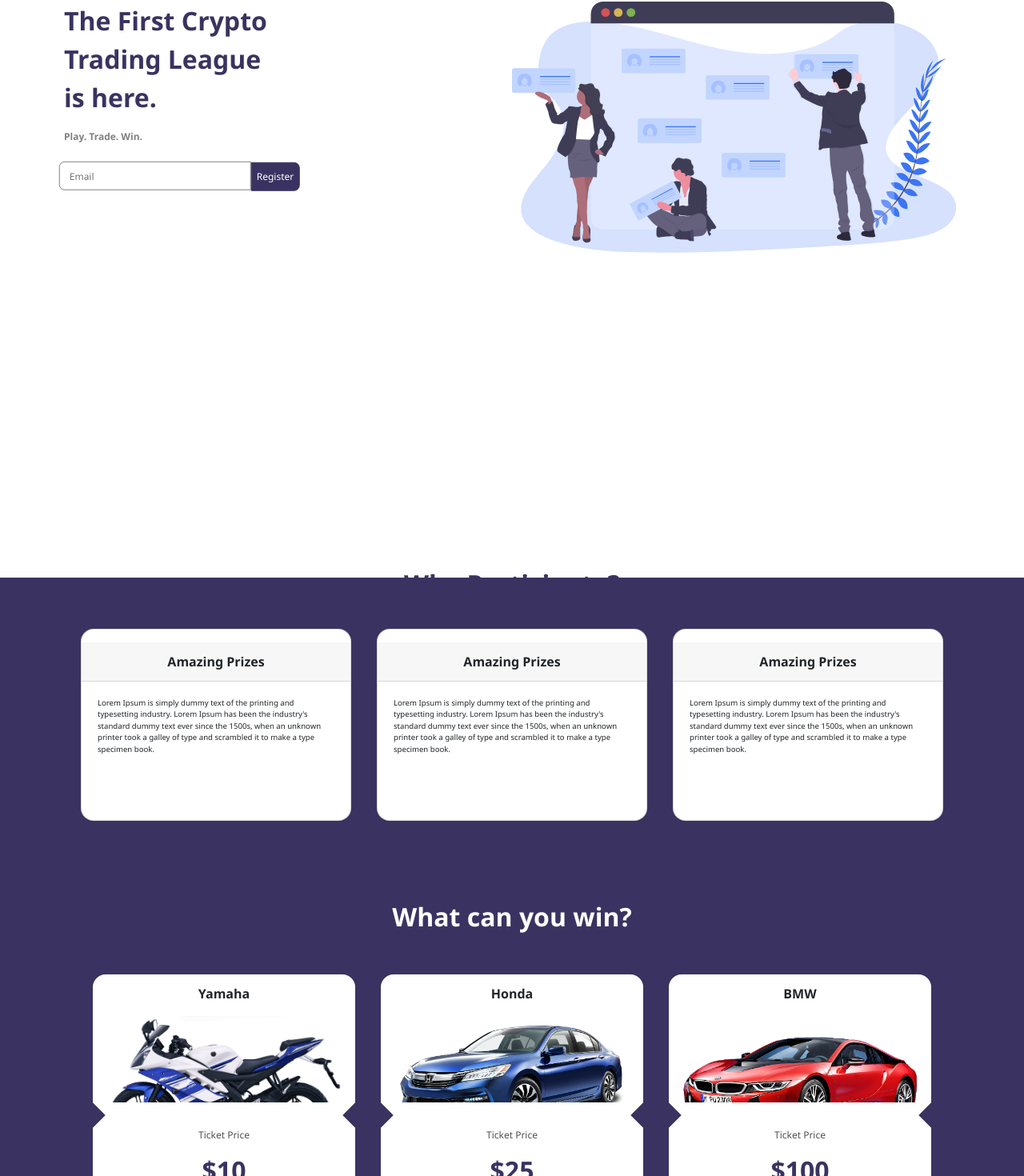
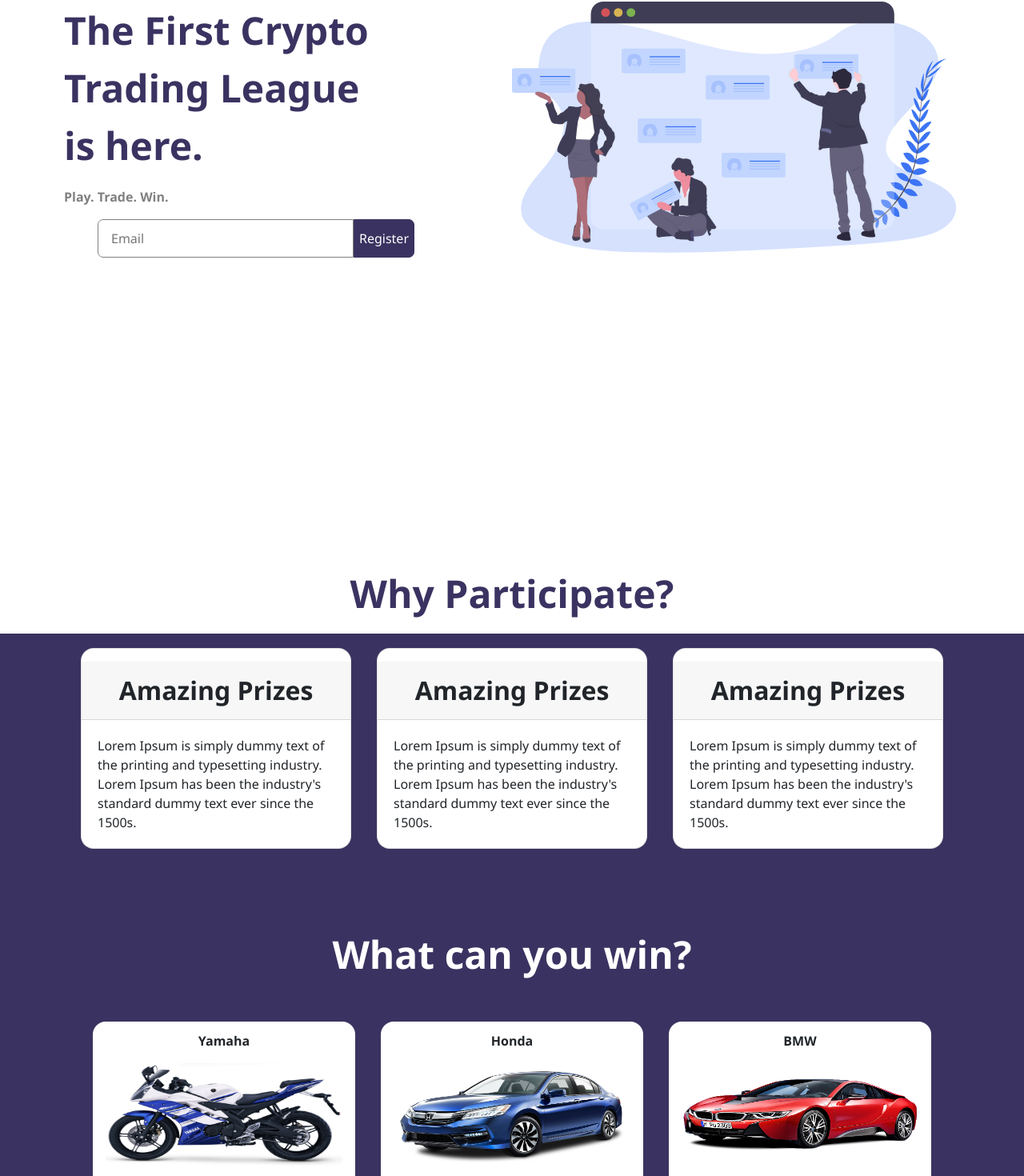
Before and after one commit to PrathamDogra/zubi-internship-task, a React (Create React App) app: page / in a window 1280 px wide. Shown: the part 94-1564 px from the top of the page at 80% size. Built offline with nearby package versions, Linux system fonts and the light colour scheme.

Commit message:
Second Commit

```diff
--- a/src/components/Cards/Cards.js
+++ b/src/components/Cards/Cards.js
@@ -15,8 +15,7 @@
             <div className="card-body">
               Lorem Ipsum is simply dummy text of the printing and typesetting
               industry. Lorem Ipsum has been the industry's standard dummy text
-              ever since the 1500s, when an unknown printer took a galley of
-              type and scrambled it to make a type specimen book.
+              ever since the 1500s.
             </div>
           </div>
         </Fade>
@@ -26,8 +25,7 @@
             <div className="card-body">
               Lorem Ipsum is simply dummy text of the printing and typesetting
               industry. Lorem Ipsum has been the industry's standard dummy text
-              ever since the 1500s, when an unknown printer took a galley of
-              type and scrambled it to make a type specimen book.
+              ever since the 1500s.
             </div>
           </div>
         </Fade>
@@ -37,8 +35,7 @@
             <div className="card-body">
               Lorem Ipsum is simply dummy text of the printing and typesetting
               industry. Lorem Ipsum has been the industry's standard dummy text
-              ever since the 1500s, when an unknown printer took a galley of
-              type and scrambled it to make a type specimen book.
+              ever since the 1500s.
             </div>
           </div>
         </Fade>
--- a/src/components/Cards/Cards.scss
+++ b/src/components/Cards/Cards.scss
@@ -5,7 +5,7 @@
   text-align: center;
   p {
     color: #3a3361;
-    font-size: 2rem;
+    font-size: 3rem;
     font-weight: 760;
   }
 }
@@ -23,21 +23,21 @@
   flex: 1;
   padding-top: 1em;
   border-radius: 1em;
-  height: 15rem;
+  height: 10%;
   width: auto;
   margin: 1em;
   p {
     text-align: center;
     padding: 1em;
-    font-size: 1em;
+    font-size: 2em;
     font-weight: bold;
   }
 }
 .card-header {
   text-align: center;
-  font-size: 1em;
+  font-size: 2em;
   font-weight: bold;
 }
 .card-body {
-  font-size: 0.6em;
+  font-size: 1em;
 }
--- a/src/components/Middle/Middle.scss
+++ b/src/components/Middle/Middle.scss
@@ -6,7 +6,7 @@
   text-align: center;
   p {
     color: white;
-    font-size: 2rem;
+    font-size: 3rem;
     font-weight: 760;
   }
 }
@@ -16,7 +16,7 @@
   position: relative;
 
   border-radius: 1em 1em 0 0;
-  height: 10rem;
+  height: 15rem;
   width: auto;
   margin: 1em;
   background: white;
@@ -28,6 +28,7 @@
   }
   img{
       padding: 1em;
+      height:10em;
   }
 }
 .card-1:before,
@@ -56,7 +57,7 @@
   p {
     text-align: center;
     color: #52514e;
-    font-size: 0.75em;
+    font-size: 1em;
     font-weight: 500;
   }
   h3{
--- a/src/components/Top/Top.scss
+++ b/src/components/Top/Top.scss
@@ -19,23 +19,24 @@
   cursor: pointer;
   p {
     color: $main-color;
-    font-size: 2rem;
+    font-size: 3rem;
     font-weight: 760;
   }
   #greyText {
-    font-size: 0.75em;
+    font-size: 1em;
     color: grey;
   }
   .box {
     position: absolute;
     transform: translate(-50%, -50%);
     padding-top: 3em;
-    padding-left: 18em;
+    // padding-left: 25em;
+    left:25%;
     flex: 1;
     input {
       position: relative;
       display: inline-block;
-      font-size: 0.75em;
+      font-size: 1em;
       box-sizing: border-box;
       transition: 0.5s;
     }
```
